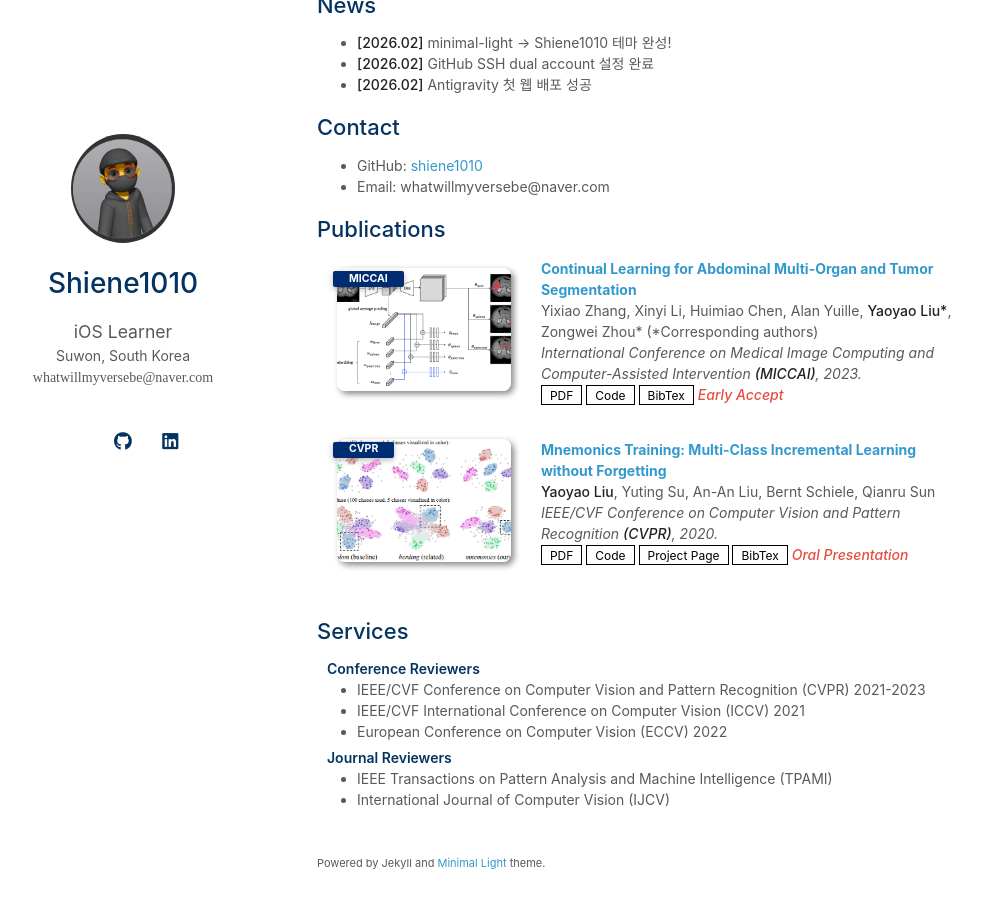
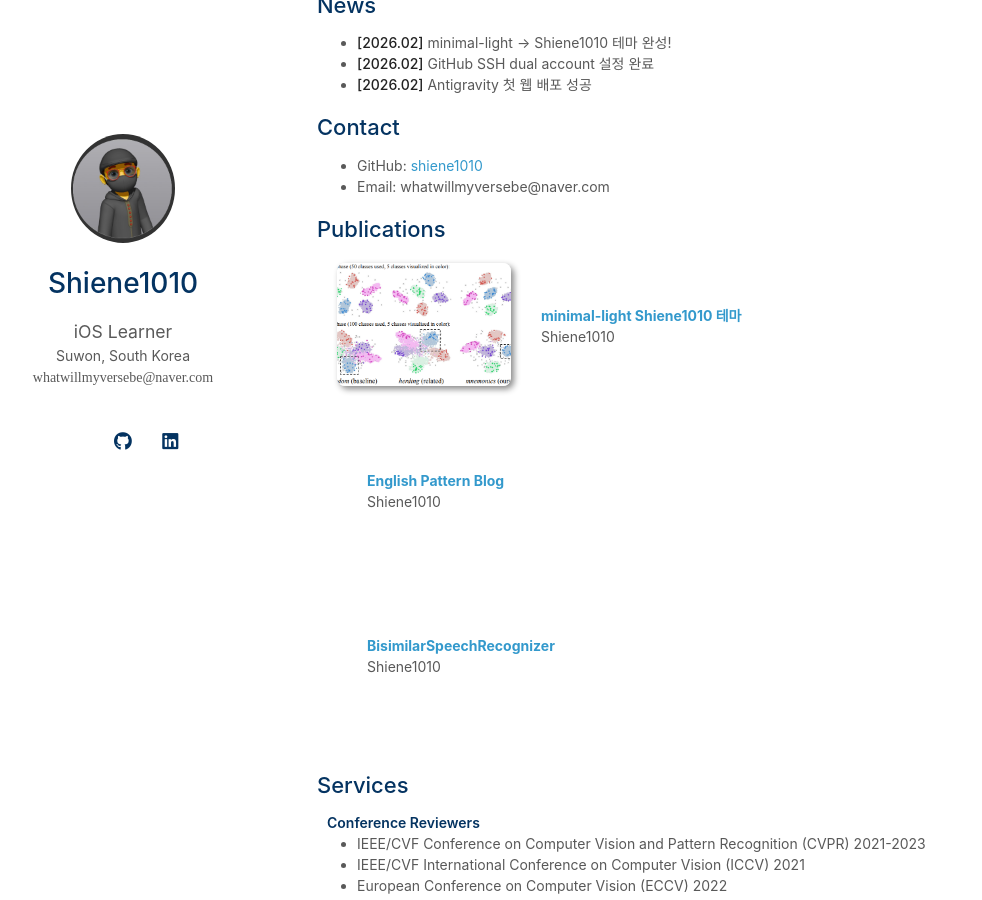
Before and after one commit to Shiene1010/minimal-light, a Jekyll site: the page built from index.md, in a window 1280 px wide and 900 px high, scrolled down 620 px. Shown: the whole window, without its empty margins (153-1135 px from the left). Built offline with Jekyll 4.4.1, drawn with Linux system fonts in a browser that asks for light colours; a style sheet for code colours, icons or effects is not loaded; our own code applies the rules of GitHub Pages for plain Markdown files.

Commit message:
feat: Add `englishPatternsblog.png` and update `publications.yml`.

```diff
--- a/_data/publications.yml
+++ b/_data/publications.yml
@@ -1,22 +1,26 @@
 main:
+  - title: "minimal-light Shiene1010 테마"
+    authors: "Shiene1010"
+    venue: "Antigravity + GitHub Pages"
+    year: 2026
+    description: "Jekyll 학술 테마 → iOS 개발자 포트폴리오 완전 변경"
+    links:
+      - name: "Live Demo"
+        url: "https://shiene1010.github.io/minimal-light"
+    image: "./assets/img/teaser_example.png"  # 기존 이미지 재사용
 
-  - title: Continual Learning for Abdominal Multi-Organ and Tumor Segmentation
-    authors: Yixiao Zhang, Xinyi Li, Huimiao Chen, Alan Yuille, <strong>Yaoyao Liu*</strong>, Zongwei Zhou* (*Corresponding authors)
-    conference_short: MICCAI
-    conference: International Conference on Medical Image Computing and Computer-Assisted Intervention <strong>(MICCAI)</strong>, 2023.
-    pdf: https://arxiv.org/pdf/2306.00988.pdf
-    code: https://github.com/MrGiovanni/ContinualLearning
-    bibtex: https://bib.yliu.me/MICCAI23.txt
-    image: ./assets/img/teaser_example_2.png
-    notes: Early Accept
+  - title: "English Pattern Blog"
+    authors: "Shiene1010"
+    venue: "Antigravity + GitHub Page"
+    year: 2026
+    description: "the way 관계사절 익히기"
+    links:
+      - name: "Live Demo"
+        url: "https://shiene1010.github.io/EnglishPatternBlog"
+        image: "./assets/img/EnglishPatternBlog.png"  # 스크린샷
 
-  - title: "Mnemonics Training: Multi-Class Incremental Learning without Forgetting"
-    authors: <strong>Yaoyao Liu</strong>, Yuting Su, An-An Liu, Bernt Schiele, Qianru Sun
-    conference_short: CVPR
-    conference: IEEE/CVF Conference on Computer Vision and Pattern Recognition <strong>(CVPR)</strong>, 2020.
-    pdf: https://arxiv.org/pdf/2002.10211.pdf
-    code: https://github.com/yaoyao-liu/class-incremental-learning/tree/main/mnemonics-training
-    page: https://class-il.mpi-inf.mpg.de/mnemonics/
-    bibtex: https://class-il.mpi-inf.mpg.de/mnemonics/
-    notes: Oral Presentation
-    image: ./assets/img/teaser_example.png
+  - title: "BisimilarSpeechRecognizer"
+    authors: "Shiene1010"
+    venue: "iOS 개발"
+    year: 2025
+    description: "음성인식 앱 개발"
```
Also changed, not shown: assets/img/englishPatternsblog.png (added).
